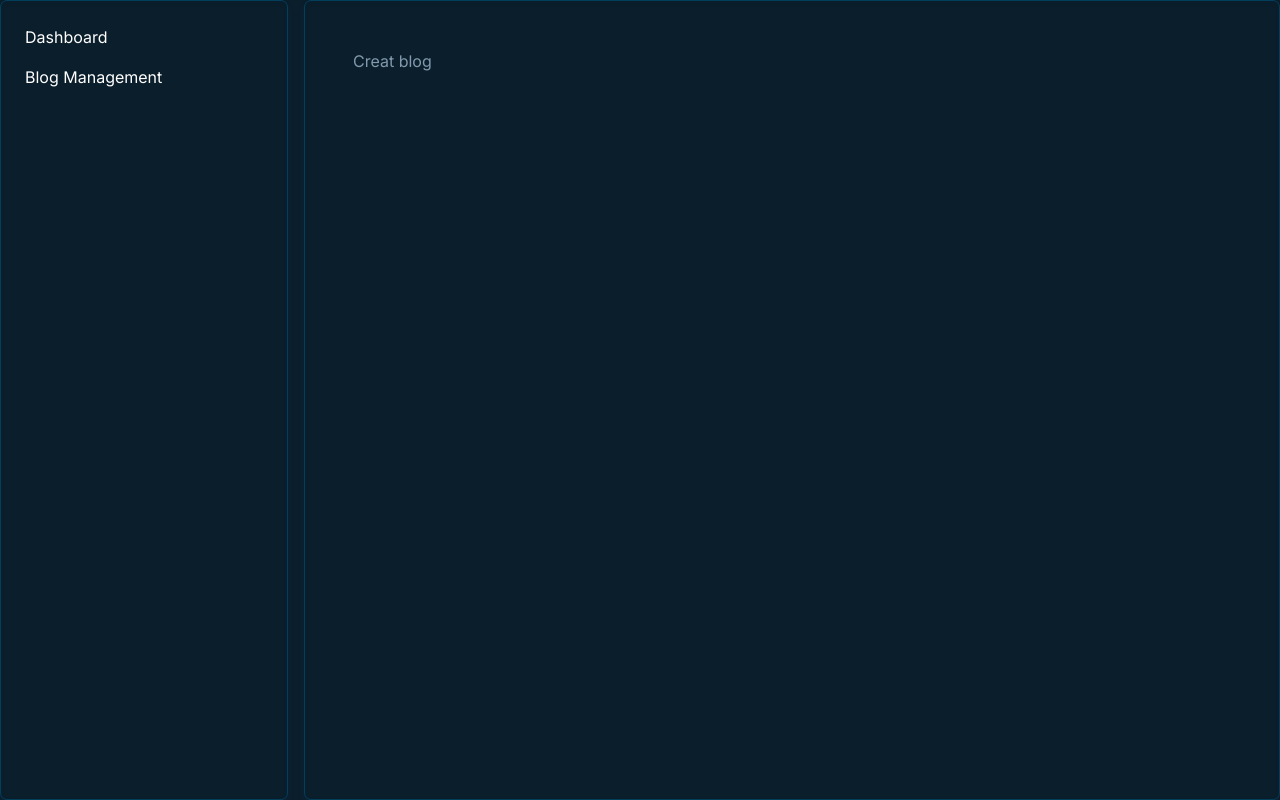
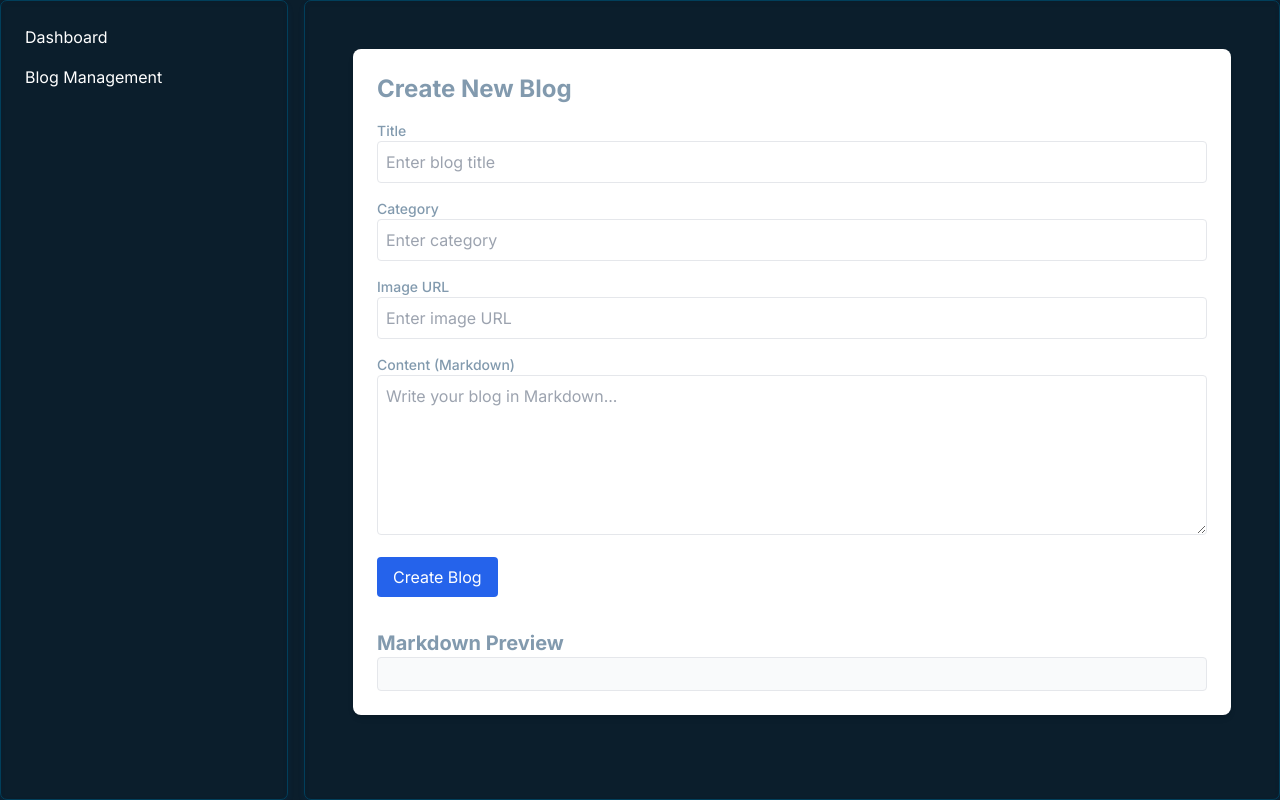
Before and after one commit to naymHdev/portfolio-with-next-ts, a Next.js app: page /dashboard/blogs/create-blog in a window 1280 px wide. Built offline with nearby package versions, Linux system fonts and the light colour scheme.

Commit message:
[created] markdownn for react blog

```diff
--- a/src/app/(dashboardLayout)/dashboard/blogs/create-blog/page.tsx
+++ b/src/app/(dashboardLayout)/dashboard/blogs/create-blog/page.tsx
@@ -1,7 +1,11 @@
+import BlogForm from "@/components/BlogForm";
+
 const CreateBlog = () => {
   return (
     <>
-      <div>Creat blog</div>
+      <div>
+        <BlogForm />
+      </div>
     </>
   );
 };
--- /dev/null
+++ b/src/app/api/blog/route.ts
@@ -0,0 +1,64 @@
+import { connectDB } from "@/lib/config/dbConnect";
+import BlogModel from "@/lib/models/blogModel";
+import { NextResponse } from "next/server";
+
+export const blogs = [
+  {
+    id: "1",
+    title: "The Rise of Quantum Computing",
+    description:
+      "Dive into the fascinating world of quantum computing, where traditional binary bits make way for qubits, unlocking unprecedented computational power. Explore the potential applications, challenges, and the race among tech giants to achieve quantum supremacy.",
+    publish_date: "2025-03-01",
+    author_name: "Mezbaul Abedin Persian",
+    blog_image:
+      "https://www.insights.onegiantleap.com/content/images/2023/10/Content-Hub-Blog---The-rise-of-quantum-computing.png",
+    total_likes: "1200",
+  },
+];
+
+const LoadDB = async () => {
+  await connectDB();
+};
+
+LoadDB();
+
+export const GET = async () => {
+  return NextResponse.json(blogs);
+};
+
+export const POST = async (request: Request) => {
+  try {
+    const formData = await request.formData();
+
+    const title = formData.get("title") as string | null;
+    const content = formData.get("content") as string | null;
+    const category = formData.get("category") as string | null;
+    const image = formData.get("image") as string | null;
+
+    // Basic validation
+    if (!title || !content || !category || !image) {
+      return NextResponse.json(
+        { success: false, message: "All fields are required" },
+        { status: 400 }
+      );
+    }
+
+    const newBlog = await BlogModel.create({
+      title,
+      content,
+      category,
+      image,
+    });
+
+    return NextResponse.json(
+      { success: true, message: "Blog created successfully", data: newBlog },
+      { status: 201 }
+    );
+  } catch (error) {
+    console.error(error);
+    return NextResponse.json(
+      { success: false, message: "Error creating blog", error },
+      { status: 500 }
+    );
+  }
+};
--- /dev/null
+++ b/src/components/BlogForm.tsx
@@ -0,0 +1,143 @@
+/* eslint-disable @typescript-eslint/no-explicit-any */
+"use client";
+
+import { useState } from "react";
+import { useForm } from "react-hook-form";
+import { zodResolver } from "@hookform/resolvers/zod";
+import * as z from "zod";
+import { toast } from "react-hot-toast";
+import ReactMarkdown from "react-markdown";
+import remarkGfm from "remark-gfm";
+import rehypeHighlight from "rehype-highlight";
+import { useRouter } from "next/navigation";
+
+const blogSchema = z.object({
+  title: z.string().min(5, "Title must be at least 5 characters"),
+  content: z.string().min(20, "Content must be at least 20 characters"),
+  category: z.string().min(3, "Category is required"),
+  image: z.string().url("Invalid image URL"),
+});
+
+type BlogFormData = z.infer<typeof blogSchema>;
+
+const BlogForm = () => {
+  const router = useRouter();
+  const [markdownPreview, setMarkdownPreview] = useState<string>("");
+
+  const {
+    register,
+    handleSubmit,
+    formState: { errors, isSubmitting },
+  } = useForm<BlogFormData>({
+    resolver: zodResolver(blogSchema),
+  });
+
+  const onSubmit = async (data: BlogFormData) => {
+    try {
+      const response = await fetch("/api/blogs", {
+        method: "POST",
+        headers: { "Content-Type": "application/json" },
+        body: JSON.stringify(data),
+      });
+
+      const result = await response.json();
+      if (!response.ok) throw new Error(result.message);
+
+      toast.success("Blog created successfully!");
+      router.push("/blogs"); // Redirect to blogs page
+    } catch (error: any) {
+      toast.error(error.message || "Failed to create blog");
+    }
+  };
+
+  return (
+    <div className=" mx-auto p-6 bg-white rounded-lg shadow-md">
+      <h2 className="text-2xl font-bold mb-4">Create New Blog</h2>
+
+      <form onSubmit={handleSubmit(onSubmit)} className="space-y-4">
+        {/* Title */}
+        <div>
+          <label className="block text-sm font-medium">Title</label>
+          <input
+            type="text"
+            {...register("title")}
+            className="w-full border p-2 rounded"
+            placeholder="Enter blog title"
+          />
+          {errors.title && (
+            <p className="text-red-500 text-sm">{errors.title.message}</p>
+          )}
+        </div>
+
+        {/* Category */}
+        <div>
+          <label className="block text-sm font-medium">Category</label>
+          <input
+            type="text"
+            {...register("category")}
+            className="w-full border p-2 rounded"
+            placeholder="Enter category"
+          />
+          {errors.category && (
+            <p className="text-red-500 text-sm">{errors.category.message}</p>
+          )}
+        </div>
+
+        {/* Image URL */}
+        <div>
+          <label className="block text-sm font-medium">Image URL</label>
+          <input
+            type="text"
+            {...register("image")}
+            className="w-full border p-2 rounded"
+            placeholder="Enter image URL"
+          />
+          {errors.image && (
+            <p className="text-red-500 text-sm">{errors.image.message}</p>
+          )}
+        </div>
+
+        {/* Content (Markdown Editor) */}
+        <div>
+          <label className="block text-sm font-medium">
+            Content (Markdown)
+          </label>
+          <textarea
+            {...register("content")}
+            className="w-full border p-2 rounded h-40"
+            placeholder="Write your blog in Markdown..."
+            onChange={(e) => setMarkdownPreview(e.target.value)}
+          ></textarea>
+          {errors.content && (
+            <p className="text-red-500 text-sm">{errors.content.message}</p>
+          )}
+        </div>
+
+        {/* Submit Button */}
+        <button
+          type="submit"
+          className="bg-blue-600 text-white px-4 py-2 rounded hover:bg-blue-700 disabled:bg-gray-400"
+          disabled={isSubmitting}
+        >
+          {isSubmitting ? "Submitting..." : "Create Blog"}
+        </button>
+      </form>
+
+      {/* Markdown Preview */}
+      <div className="mt-8">
+        <h3 className="text-xl font-bold">Markdown Preview</h3>
+        <div className="border p-4 rounded bg-gray-50">
+          <ReactMarkdown
+            remarkPlugins={[remarkGfm]} // For GitHub-flavored Markdown support (tables, task lists, etc.)
+            rehypePlugins={[rehypeHighlight]} // For syntax highlighting
+            className="prose max-w-none"
+          >
+            {markdownPreview}
+          </ReactMarkdown>
+        </div>
+      </div>
+    </div>
+  );
+};
+
+export default BlogForm;
--- a/tailwind.config.ts
+++ b/tailwind.config.ts
@@ -9,13 +9,16 @@ export default {
   theme: {
     extend: {
       fontFamily: {
-        inter: "var(--font-inter)", // Use in Tailwind classes
+        inter: "var(--font-inter)", // Use custom Inter font
       },
       colors: {
-        background: "var(--background)",
-        foreground: "var(--foreground)",
+        background: "var(--background)", // Custom background color
+        foreground: "var(--foreground)", // Custom foreground color
       },
     },
   },
-  plugins: [require("daisyui")],
+  plugins: [
+    require("daisyui"), // DaisyUI for component styling
+    require("@tailwindcss/typography"), // For markdown content styling
+  ],
 } satisfies Config;
```
Also changed, not shown: package.json (+10 -1 lines), 1 other file (tests, documents, lock files or other folders).
